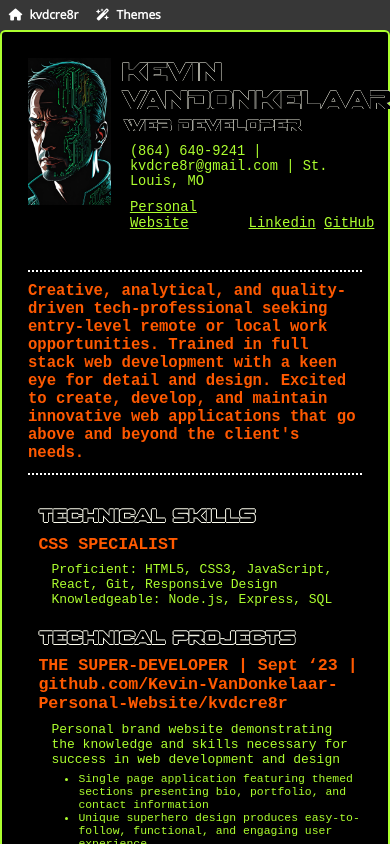
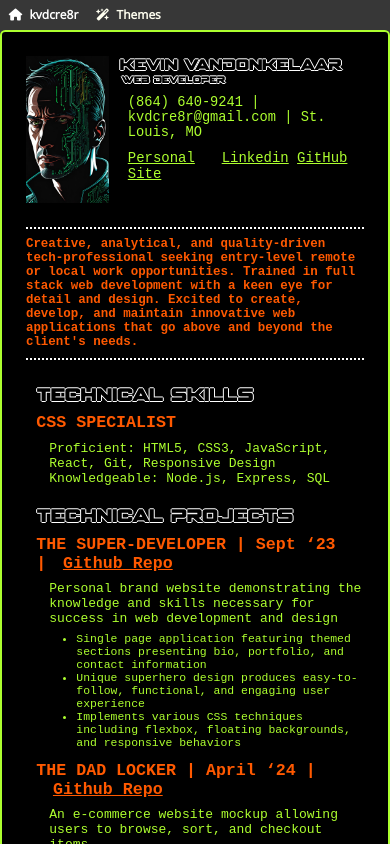
Before and after one commit to kvdcre8r/my_react_resume, a React (Vite) app: page /Mainframe in a window 390 px wide. Shown: the top 844 px of the page. Built offline with nearby package versions, Linux system fonts and the light colour scheme; the HTML template or start-up script is replaced by a standard one; a web font is replaced by a local one.

Commit message:
mainfrome theme responsive work

```diff
--- a/src/Modules/Header/myLinksText.jsx
+++ b/src/Modules/Header/myLinksText.jsx
@@ -2,7 +2,7 @@ export default function MyLinksText() {
   return (
     <div className="my-links-text">
       <a href="https://kevin-vandonkelaar-personal-website.github.io/kvdcre8r/">
-        Personal Website
+        Personal Site
       </a>
       <a
         href="https://www.linkedin.com/in/kevinvandonkelaar"
--- a/src/Modules/Home/home.css
+++ b/src/Modules/Home/home.css
@@ -3,7 +3,7 @@
   text-shadow: -0.05em 0 darkblue, 0 0.05em darkblue, 0.05em 0 darkblue,
     0 -0.05em darkblue;
   background-color: #275db3;
-  border: 0.2em solid ivory;
+  border: 0.2em solid rgb(0, 0, 105);
   border-radius: 0.5em;
   font-family: "open-sans";
 
@@ -11,7 +11,7 @@
     padding: 2rem;
     border-top-left-radius: .5em;
     border-top-right-radius: .5em;
-    border-bottom: 0.2em solid white;
+    border-bottom: 0.2em solid rgb(0, 0, 105);
     display: flex;
     align-items: center;
 
--- a/src/Modules/Nav/nav.css
+++ b/src/Modules/Nav/nav.css
@@ -24,7 +24,7 @@ nav {
     a:hover {
         border-radius: .2em;
         background-color: black;
-        border: .1em solid white;
+        border: .1em solid ivory;
         margin: .5em .5em .55em .5em;
     }
 
@@ -45,7 +45,7 @@ nav {
             font-size: 1em;
             border: none;
             outline: none;
-            color: white;
+            color: ivory;
             background-color: inherit;
             padding: .5em;
             margin: 0.6em;
--- a/src/Modules/Resume/resProjects.jsx
+++ b/src/Modules/Resume/resProjects.jsx
@@ -5,7 +5,7 @@ export default function ResProjects() {
       <article>
         <h3>
           THE SUPER-DEVELOPER | Sept ‘23 |
-          github.com/Kevin-VanDonkelaar-Personal-Website/kvdcre8r
+          <a href = "github.com/Kevin-VanDonkelaar-Personal-Website/kvdcre8r">Github Repo</a>
         </h3>
         <p>
             Personal brand website demonstrating the knowledge and skills
@@ -26,7 +26,7 @@ export default function ResProjects() {
           </li>
         </ul>
         <h3>
-          THE DAD LOCKER | April ‘24 | github.com/kvdcre8r/kvd_fsa_capstone
+          THE DAD LOCKER | April ‘24 | <a href="github.com/kvdcre8r/kvd_fsa_capstone">Github Repo</a>
         </h3>
         <p>
             An e-commerce website mockup allowing users to browse, sort, and
--- a/src/Modules/ThemeMainframe/mainframe.css
+++ b/src/Modules/ThemeMainframe/mainframe.css
@@ -26,8 +26,8 @@
       .my-title {
         font-family: spyagency;
         color: black;
-        text-shadow: -0.05em 0 ivory, 0 0.05em ivory, 0.05em 0 ivory,
-          0 -0.05em ivory;
+        text-shadow: -1px 0 white, 0 1px white, 1px 0 white,
+          0 -1px white;
 
         .name {
           font-size: 1.8em;
@@ -53,7 +53,6 @@
           font-size: 1.2em;
           padding: 1em 0em;
           display: flex;
-          align-items: end;
 
           a {
             font-size: 1.4em;
@@ -92,8 +91,8 @@
       h2 {
         font-family: spyagency;
         color: black;
-        text-shadow: -0.05em 0 ivory, 0 0.05em ivory, 0.05em 0 ivory,
-          0 -0.05em ivory;
+        text-shadow: -1px 0 white, 0 1px white, 1px 0 white,
+          0 -1px white;
         font-size: 1.5em;
         padding-bottom: .5em;
       }
@@ -109,6 +108,11 @@
           color: rgb(255, 89, 0);
           font-size: 1.6em;
           padding-bottom: .5em;
+
+          a {
+            color: rgb(255, 89, 0);
+            padding-left: 1em;
+          }
         }
 
         p {
@@ -135,6 +139,7 @@
 @media screen and (max-width: 820px) {
   .mainframe {
     padding: .8em;
+
     .header .my-title {
       font-size: .7em;
     }
@@ -144,13 +149,37 @@
 @media screen and (max-width: 520px) {
   .mainframe {
     padding: .5em;
+
     .header {
       .my-title {
         font-size: .6em;
       }
+
       .contact-links {
         font-size: .8em;
       }
     }
+
+    .mainframe-resume .res-summary {
+      font-size: .8em;
+    }
   }
 }
+
+@media screen and (max-width: 450px) {
+  .mainframe {
+    padding: .3em;
+
+    .header {
+      .my-title {
+        font-size: .35em;
+      }
+
+      .mainframe-resume {
+        h3 {
+          font-size: .7em;
+        }
+      }
+    }
+  }
+}
```
